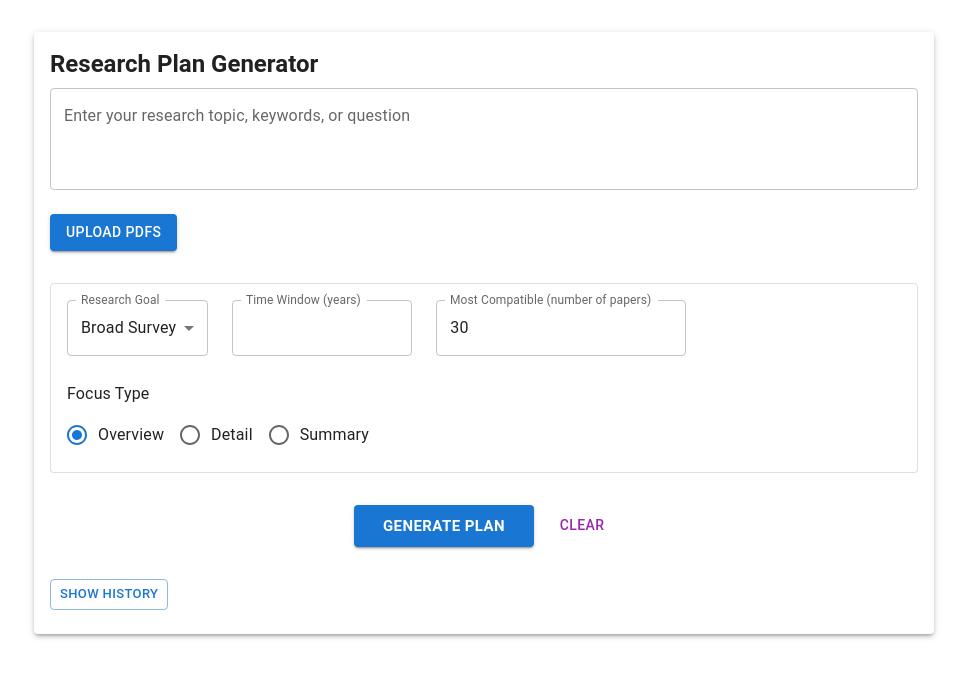
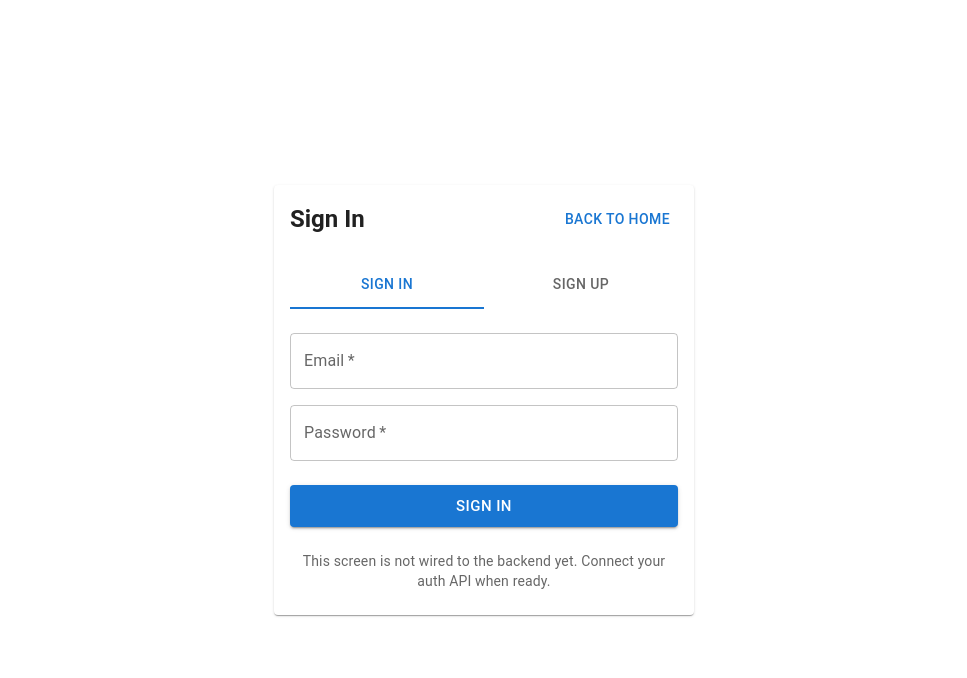
Before and after one commit to unsw-cse-comp99-3900/capstone-project-25t3-9900-w09d-donut, a React (Create React App) app in the folder client/: page /auth in a window 1280 px wide. Shown: the top 678 px of the page, without its empty margins (156-1123 px from the left). Built offline with nearby package versions, Linux system fonts and the light colour scheme.

Commit message:
add login and sign in page

```diff
--- a/client/src/App.js
+++ b/client/src/App.js
@@ -28,11 +28,13 @@ import {
   TableRow,
   Paper,
   CircularProgress,
-  Link,
+  Link as MuiLink,
 } from '@mui/material';
 import PictureAsPdfIcon from '@mui/icons-material/PictureAsPdf';
+import { BrowserRouter as Router, Routes, Route, Link as RouterLink } from 'react-router-dom';
+import AuthPage from './pages/AuthPage';
 
-function App() {
+const ResearchPlanner = () => {
   const [tabIndex, setTabIndex] = useState(0);
   const [text, setText] = useState('');
   const [researchTopic, setResearchTopic] = useState('');
@@ -56,8 +58,6 @@ function App() {
     setHistory(savedHistory);
   }, []);
 
-  // Tab structure removed, so handleTabChange is not needed.
-
   const handleGeneratePlan = async () => {
     setLoading(true);
     setResult(null);
@@ -69,17 +69,16 @@ function App() {
         ? researchTopic.split(/[,，\s]+/).filter(Boolean)
         : [];
 
-      // Check for similar past searches for reuse suggestion
       const similarHistory = history.filter((item) =>
         researchTopic.toLowerCase().includes(item.topic.toLowerCase())
       );
       if (similarHistory.length > 0) {
-        console.log("⚡ Found similar past searches:", similarHistory);
+        console.log('⚡ Found similar past searches:', similarHistory);
       }
 
       const body = {
         keywords: keywordsArray,
-        date_range: ["2020-01-01", "2025-01-01"],
+        date_range: ['2020-01-01', '2025-01-01'],
         concepts: null,
         limit: resultLimit,
       };
@@ -102,7 +101,6 @@ function App() {
       const updatedHistory = [newResult, ...existingHistory].slice(0, 20);
       localStorage.setItem('searchHistory', JSON.stringify(updatedHistory));
       setHistory(updatedHistory);
-
     } catch (err) {
       console.error(err);
       setError('Failed to fetch search results. Please check backend connection.');
@@ -122,9 +120,9 @@ function App() {
     setPdfFiles([]);
     setUploadStatus('');
     setKeywords([]);
-    setResults([]); // 新增：清空搜索结果表格
-    setError('');   // 新增：清空错误提示
-    setShowHistory(false); // 新增：折叠历史记录
+    setResults([]);
+    setError('');
+    setShowHistory(false);
   };
 
   const handleFileChange = (e) => {
@@ -153,20 +151,24 @@ function App() {
       if (data.keywords && data.keywords.length > 0) {
         setKeywords(data.keywords);
       }
-    } catch (error) {
-      console.error(error);
+    } catch (uploadError) {
+      console.error(uploadError);
       setUploadStatus('Upload failed.');
     }
   };
 
   return (
     <Box sx={{ maxWidth: 900, mx: 'auto', mt: 4, px: 2 }}>
+      <Box sx={{ display: 'flex', justifyContent: 'flex-end', mb: 2 }}>
+        <Button component={RouterLink} to="/auth" variant="outlined">
+          Sign In / Sign Up
+        </Button>
+      </Box>
       <Card elevation={3}>
         <CardContent>
           <Typography variant="h5" gutterBottom fontWeight={600}>
             Research Plan Generator
           </Typography>
-          {/* Combined Input Section */}
           <Box sx={{ mb: 3 }}>
             <TextField
               label="Enter your research topic, keywords, or question"
@@ -238,7 +240,6 @@ function App() {
               </Grid>
 
               <Grid item xs={12} md={4}>
-                {/* Time Window as number input */}
                 <TextField
                   label="Time Window (years)"
                   type="number"
@@ -251,7 +252,6 @@ function App() {
                 />
               </Grid>
 
-              {/* Most Compatible Selector as number input */}
               <Grid item xs={12} md={4}>
                 <TextField
                   label="Most Compatible (number of papers)"
@@ -363,7 +363,6 @@ function App() {
             )}
           </Box>
 
-          {/* Show result count after Generate Plan, before showing result */}
           {results.length > 0 && (
             <Typography variant="subtitle1" sx={{ mt: 2, fontWeight: 500 }}>
               Showing top {results.length} results
@@ -389,7 +388,6 @@ function App() {
                 </CardContent>
               </Card>
 
-              {/* 💬 High-level Discussion placed here */}
               <Box sx={{ mt: 5 }}>
                 <Card variant="outlined" sx={{ p: 2 }}>
                   <Typography variant="h6" gutterBottom>
@@ -459,17 +457,17 @@ function App() {
                       <TableCell>{row.authors?.join(', ') || '-'}</TableCell>
                       <TableCell>{row.publication_date || '-'}</TableCell>
                       <TableCell>
-                        <Link href={row.link} target="_blank" rel="noopener">
+                        <MuiLink href={row.link} target="_blank" rel="noopener">
                           {row.title}
-                        </Link>
+                        </MuiLink>
                       </TableCell>
                       <TableCell>{row.source || '-'}</TableCell>
                       <TableCell>{row.cited_by_count || 0}</TableCell>
                       <TableCell>
                         {row.pdf_url ? (
-                          <Link href={row.pdf_url} target="_blank" rel="noopener">
+                          <MuiLink href={row.pdf_url} target="_blank" rel="noopener">
                             <PictureAsPdfIcon color="error" />
-                          </Link>
+                          </MuiLink>
                         ) : (
                           '-'
                         )}
@@ -480,11 +478,19 @@ function App() {
               </Table>
             </TableContainer>
           )}
-
         </CardContent>
       </Card>
     </Box>
   );
-}
+};
+
+const App = () => (
+  <Router>
+    <Routes>
+      <Route path="/" element={<ResearchPlanner />} />
+      <Route path="/auth" element={<AuthPage />} />
+    </Routes>
+  </Router>
+);
 
 export default App;
--- /dev/null
+++ b/client/src/pages/AuthPage.jsx
@@ -0,0 +1,62 @@
+import { useState } from 'react';
+import {
+  Box,
+  Button,
+  Card,
+  CardContent,
+  Stack,
+  Tab,
+  Tabs,
+  TextField,
+  Typography,
+} from '@mui/material';
+import { Link as RouterLink } from 'react-router-dom';
+
+const AuthPage = () => {
+  const [mode, setMode] = useState('login');
+
+  return (
+    <Box sx={{ minHeight: '100vh', bgcolor: 'background.default', display: 'flex', alignItems: 'center', justifyContent: 'center', px: 2 }}>
+      <Card sx={{ maxWidth: 420, width: '100%' }}>
+        <CardContent>
+          <Stack spacing={3}>
+            <Box sx={{ display: 'flex', justifyContent: 'space-between', alignItems: 'center' }}>
+              <Typography variant="h5" fontWeight={600}>
+                {mode === 'login' ? 'Sign In' : 'Sign Up'}
+              </Typography>
+              <Button component={RouterLink} to="/" variant="text">
+                Back to Home
+              </Button>
+            </Box>
+
+            <Tabs
+              value={mode}
+              onChange={(_, value) => setMode(value)}
+              aria-label="auth mode"
+              variant="fullWidth"
+            >
+              <Tab label="Sign In" value="login" />
+              <Tab label="Sign Up" value="register" />
+            </Tabs>
+
+            <Stack spacing={2}>
+              <TextField label="Email" type="email" fullWidth required />
+              <TextField label="Password" type="password" fullWidth required />
+              {mode === 'register' && <TextField label="Confirm Password" type="password" fullWidth required />}
+            </Stack>
+
+            <Button variant="contained" size="large">
+              {mode === 'login' ? 'Sign In' : 'Sign Up'}
+            </Button>
+
+            <Typography variant="body2" color="text.secondary" textAlign="center">
+              This screen is not wired to the backend yet. Connect your auth API when ready.
+            </Typography>
+          </Stack>
+        </CardContent>
+      </Card>
+    </Box>
+  );
+};
+
+export default AuthPage;
```
